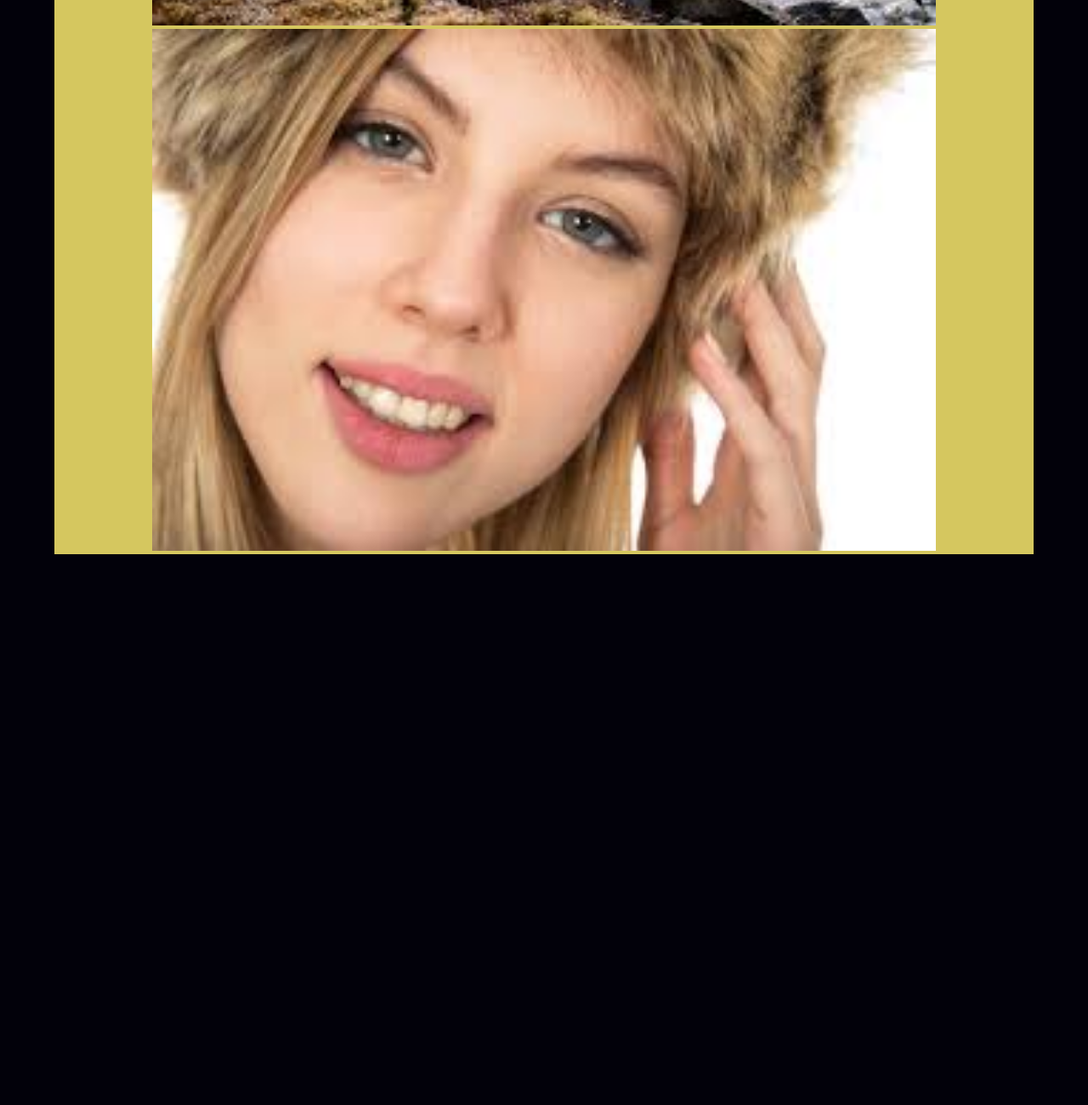
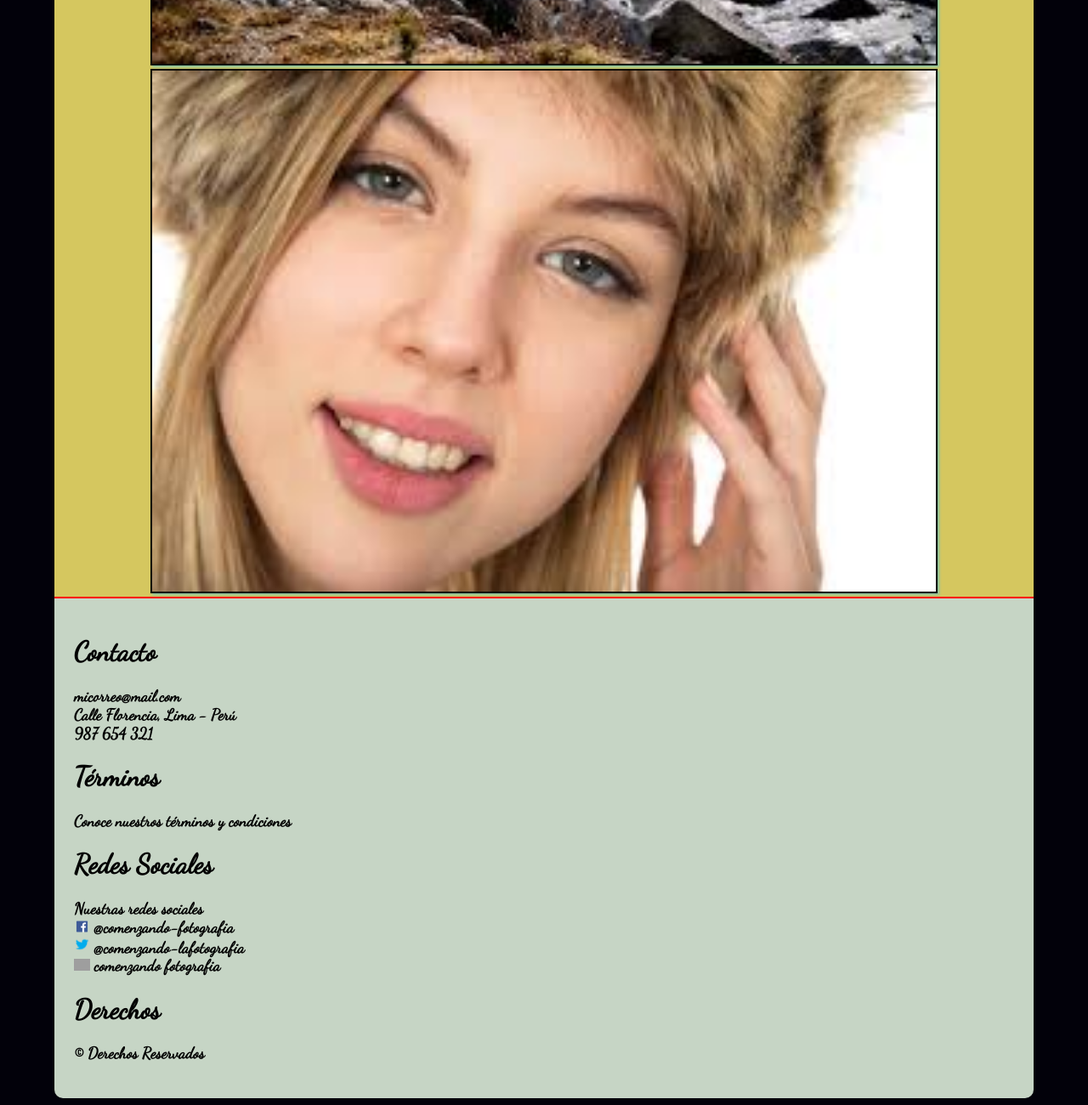
Before and after one commit to MOISESMARTOS/Evaluacion-CSS, a plain HTML site: page index.html in a window 1280 px wide. Shown: the part 1144-2444 px from the top of the page at 85% size. Before the commit the page ends 1804 px from the top, so only its background shows below. Drawn offline with Linux system fonts and the light colour scheme; grey boxes are pictures that could not be loaded.

Commit message:
Pié de página

```diff
--- a/css/estilos.css
+++ b/css/estilos.css
@@ -9,6 +9,15 @@ header {
   display: flex;
   flex-flow: column;
   text-align: center;
+  border-radius: 10px 10px 0 0;
+}
+#Titulo-principal{
+  color: white;
+  font-size: 3em;
+  text-shadow: #02010a 2px 2px;
+}
+.menu{
+  padding-left: 0px;
 }
 nav ul li {
   margin: 2%;
@@ -23,13 +32,44 @@ nav ul li {
 #contenedor-sencundario{
   width: 100%;
   background: #d5c75f;
-  border: 1px;
   text-align: center;
 }
 .imagen-central, .img-sencundario{
   width: 80%;
+  border: 1px solid black;
 }
-
+#paisaje1{
+  transform: rotate(0);
+  transition-property: transform;
+  transition-duration: 1s;
+  transition-timing-function: linear;
+  box-shadow: 2px 2px 3px #82c3a6;
+  border: 2px solid black;
+}
+#paisaje1:hover{
+  transform: rotate(10deg);
+}
+#retrato1{
+  transform: translate(0, 0);
+  transition-property: transform;
+  transition-duration: 1s;
+  box-shadow: 2px 2px 3px #82c3a6;
+  border: 2px solid black;
+}
+#retrato1:hover{
+  transform: translate(23px, -5px);
+}
+footer{
+  border-radius: 0 0 10px 10px;
+  background-color: #C6d5c5;
+  text-align: left;
+  margin-top: 0;
+  border-top: 2px solid red;
+  padding: 2%;
+}
+.img-redes{
+  width: 1em;
+}
 @media all and (min-width: 600px){
   header {
     background-color: #5b7989;
--- a/index.html
+++ b/index.html
@@ -5,13 +5,13 @@
     <title>Comenzando con la fotografía</title>
     <link rel="stylesheet" href="css/estilos.css">
     <link href="https://fonts.googleapis.com/css?family=Dancing+Script" rel="stylesheet">
-    <meta name="viewport" content="width=device-width, initial-sclale=1.0">
+    <meta name="viewport" content="width=device-width, initial-scale=1.0">
   </head>
   <body>
     <header>
-      <h1>Comenzando con la Fotografía</h1>
+      <h1 id="Titulo-principal">Comenzando con la Fotografía</h1>
       <nav>
-        <ul>
+        <ul class="menu">
           <li><a href="#">Inicio</a></li>
           <li><a href="#">Paisajes</a></li>
           <li><a href="#">Retratos</a></li>
@@ -24,15 +24,38 @@
       </div>
       <div id="contenedor-sencundario">
         <div>
-          <img class="img-sencundario" src="imagenes/paisaje-1.jpg" alt="Paisaje">
+          <a href="#"><img class="img-sencundario" id="paisaje1" src="imagenes/paisaje-1.jpg" alt="Paisaje"></a>
         </div>
         <div>
-          <img class="img-sencundario" src="imagenes/retrato-1.jpg" alt="">
+          <a href="#"><img class="img-sencundario" id="retrato1" src="imagenes/retrato-1.jpg" alt=""></a>
         </div>
       </div>
     </section>
     <footer>
+      <div class="pie">
+        <h1>Contacto</h1>
+        <h3>micorreo@mail.com <br>
+          Calle Florencia, Lima - Perú<br>
+          987 654 321
+        </h3>
+      </div>
+      <div class="pie">
+        <h1>Términos</h1>
+        <h3>Conoce nuestros términos y condiciones</h3>
+      </div>
+      <div class="pie">
+        <h1>Redes Sociales</h1>
+        <h3>Nuestras redes sociales <br>
+          <img class="img-redes" src="imagenes/facebook-logo.png" alt="Logo-facebook"> @comenzando-fotografia<br>
+          <img class="img-redes" src="imagenes/twitter-logo.png" alt="Logo-Twitter"> @comenzando-lafotografia<br>
+          <img class="img-redes" src="imagenes/instagram-logo.png" alt="Logo-instagram"> comenzando fotografia
 
+        </h3>
+      </div>
+      <div class="pie">
+        <h1>Derechos</h1>
+        <h3>&copy; Derechos Reservados</h3>
+      </div>
     </footer>
   </body>
 </html>
```
Also changed, not shown: imagenes/facebook-logo.png (added), imagenes/twitter-logo.png (added), 1 other file.
